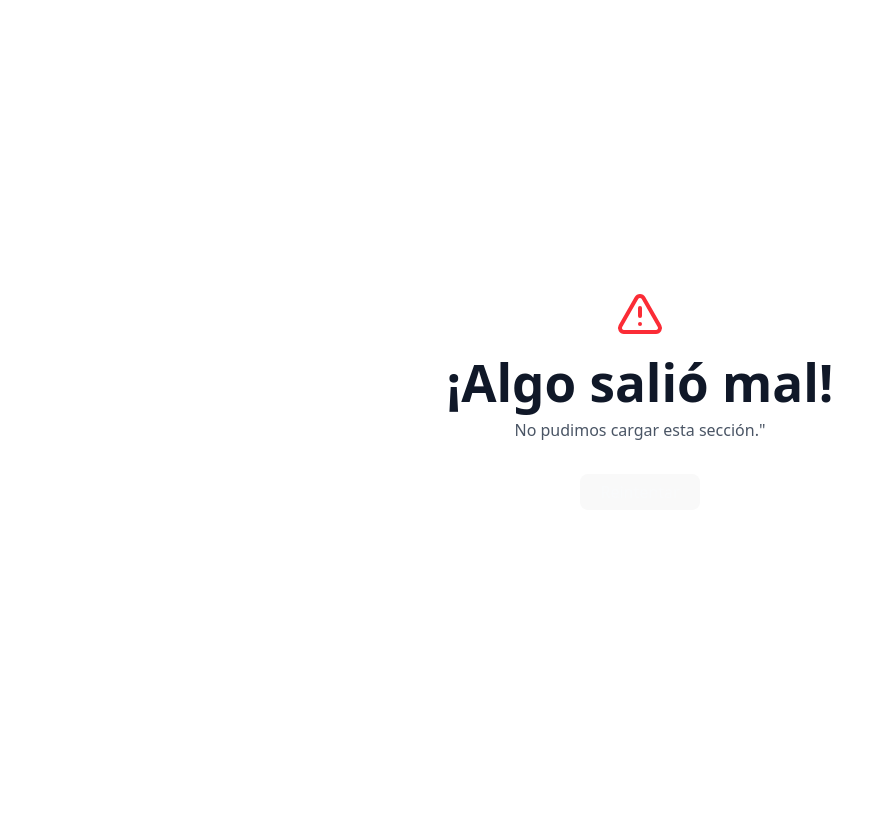
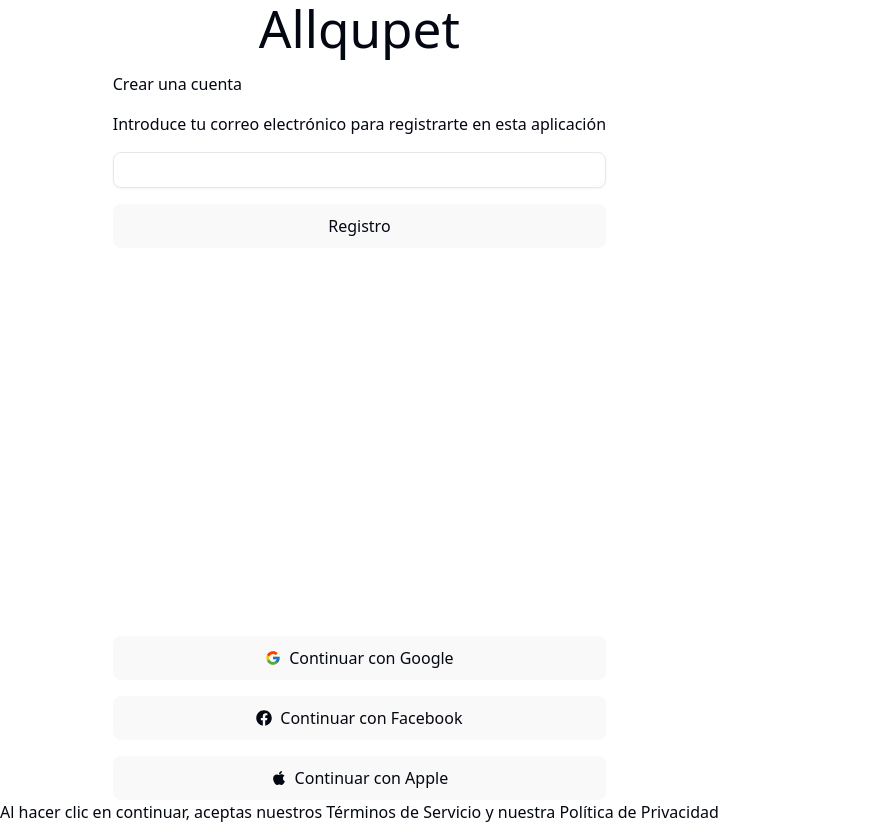
Before and after one commit to Odyssoft-Team/smartpet, a React (Vite) app: page /auth/register in a window 1280 px wide. Shown: the whole page, without its empty margins (0-894 px from the left). Before the commit the page ends 800 px from the top, so only its background shows below. Built offline with nearby package versions, Linux system fonts and the light colour scheme.

Commit message:
actualizacion de carpetas para el registro e inicio de sesion

```diff
--- a/src/app/layouts/AppLayout.tsx
+++ b/src/app/layouts/AppLayout.tsx
@@ -8,7 +8,7 @@ export default function AppLayout() {
           <Link to="/">Inicio</Link>
           <Link to="/about">Nosotros</Link>
           <Link to="/services">Servicios</Link>
-          <Link to="/registro">Registro</Link>
+          <Link to="/auth/register">Registro</Link>
         </div>
         <Outlet />
       </div>
--- a/src/app/router.tsx
+++ b/src/app/router.tsx
@@ -3,15 +3,14 @@ import { createBrowserRouter } from "react-router-dom";
 import { ProtectedLayout } from "./layouts/ProtedtedLayout";
 import AuthLayout from "./layouts/AuthLayout";
 import ErrorPage from "@/shared/pages/ErrorPage";
+import AppLayout from "./layouts/AppLayout";
 
 const HomePage = lazy(() => import("../domains/home/pages/HomePage"));
 const AboutPage = lazy(() => import("../domains/about/pages/AboutPage"));
 const ServicesPage = lazy(
   () => import("../domains/services/pages/ServicesPage")
 );
-const RegistroPage = lazy(
-  () => import("@/domains/registro/pages/RegistroPage")
-);
+const RegisterPage = lazy(() => import("@/domains/auth/pages/RegisterPage"));
 const LoginPage = lazy(() => import("@/domains/auth/pages/LoginPage"));
 
 export const router = createBrowserRouter([
@@ -20,16 +19,24 @@ export const router = createBrowserRouter([
     element: <ProtectedLayout />,
     errorElement: <ErrorPage />,
     children: [
-      { path: "/", element: <HomePage /> },
-      { path: "/about", element: <AboutPage /> },
-      { path: "/services", element: <ServicesPage /> },
-      { path: "/registro", element: <RegistroPage /> },
+      {
+        path: "",
+        element: <AppLayout />,
+        children: [
+          { path: "/", element: <HomePage /> },
+          { path: "/about", element: <AboutPage /> },
+          { path: "/services", element: <ServicesPage /> },
+        ],
+      },
     ],
   },
   {
     path: "/auth",
     element: <AuthLayout />,
     errorElement: <ErrorPage />,
-    children: [{ path: "login", element: <LoginPage /> }],
+    children: [
+      { path: "login", element: <LoginPage /> },
+      { path: "register", element: <RegisterPage /> },
+    ],
   },
 ]);
--- a/src/store/auth.store.ts
+++ b/src/store/auth.store.ts
@@ -17,7 +17,7 @@ interface AuthStore {
 export const useAuthStore = create<AuthStore>()(
   persist(
     (set, get) => ({
-      token: null,
+      token: "token_init",
       currentUser: null,
       savedUsers: [],
       hasHydrated: false,
```
Also changed, not shown: src/domains/auth/pages/RegisterPage.tsx (renamed from src/domains/registro/pages/RegistroPage.tsx, +13 -11 lines).
